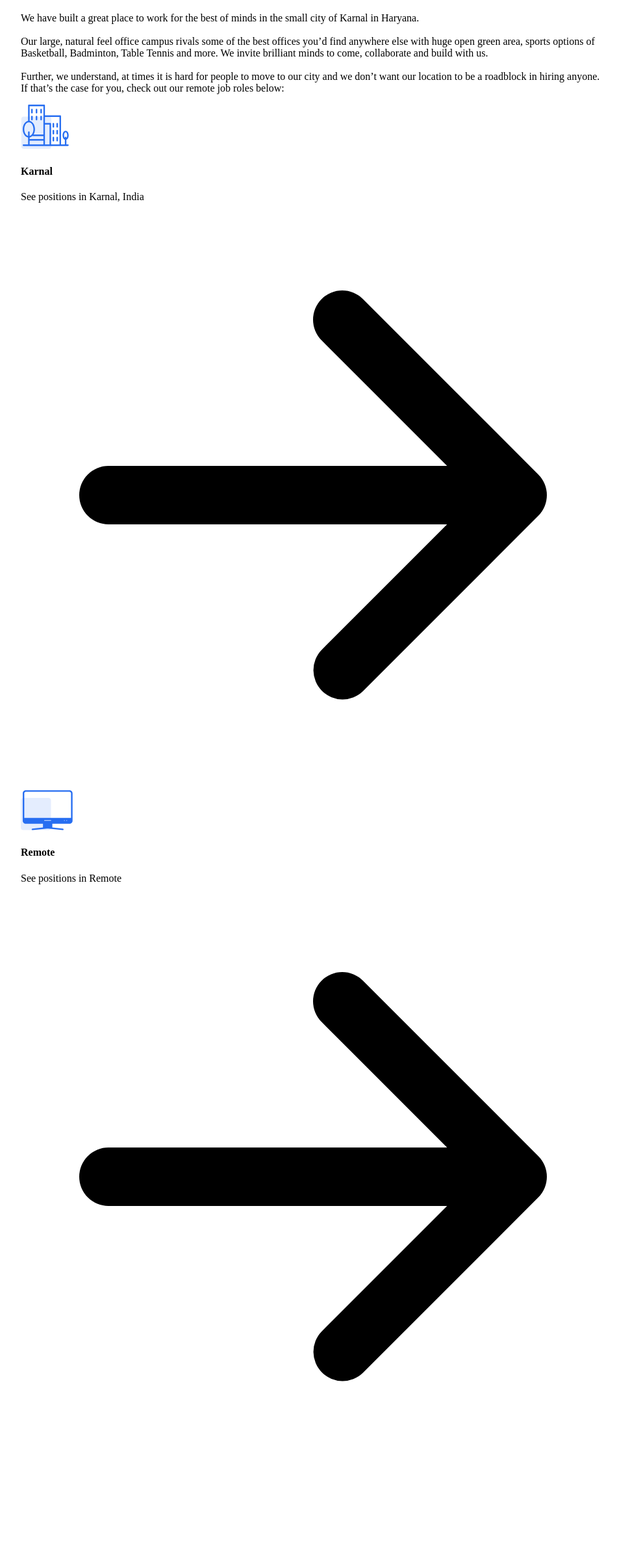
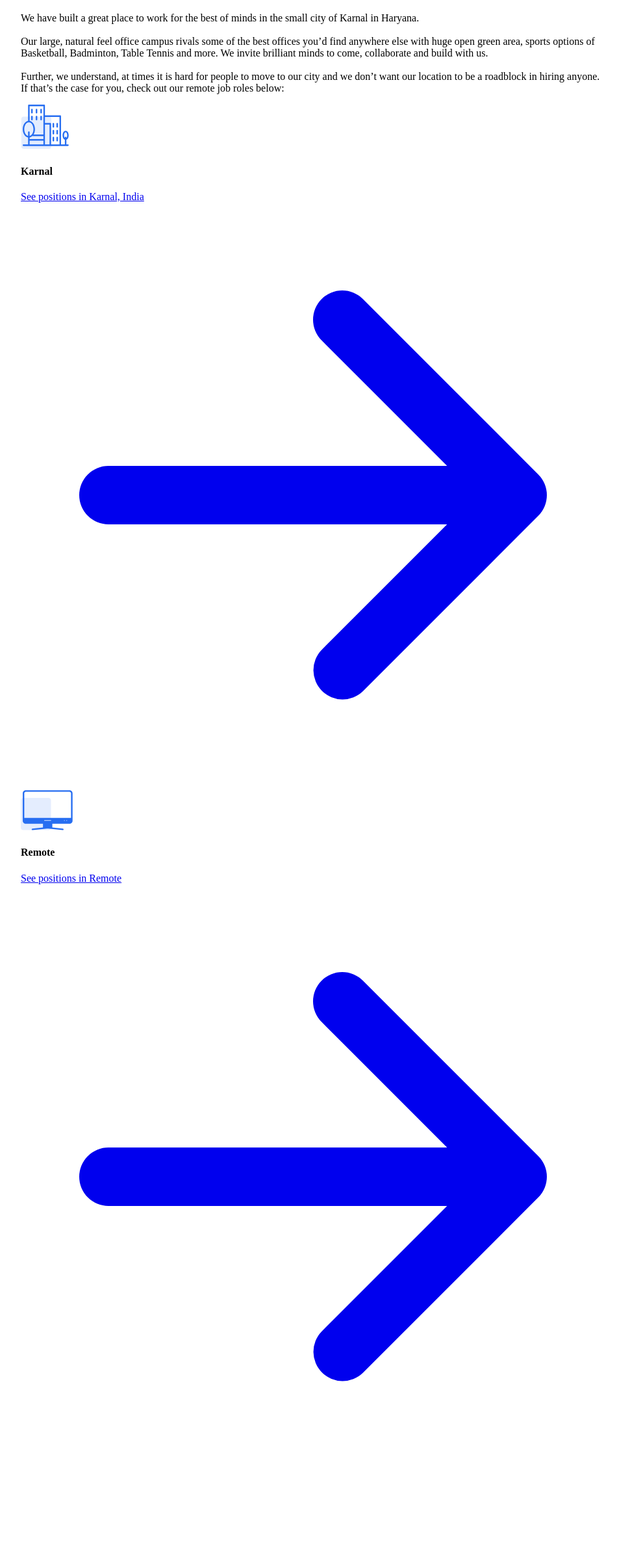
Before and after one commit to hcodetech/hcode-website, a Next.js app: page /work_with_us in a window 1280 px wide. Shown: the part 920-3327 px from the top of the page at 65% size, without its empty margins (8-958 px from the left). Built offline with nearby package versions, Linux system fonts and the light colour scheme.

Commit message:
Work with us Link update

```diff
--- a/pages/work_with_us.js
+++ b/pages/work_with_us.js
@@ -83,7 +83,7 @@ function work_with_us() {
           <div className="">
             <img src={karnal} alt="" />
             <h4 className="text-xl font-semibold py-2">Karnal</h4>
-            <a className="pb-1 border-b inline-flex border-black hover:scale-100  cursor-pointer opacity-50 hover:opacity-100">
+            <a href="https://in.indeed.com/cmp/Hcode-Technologies/jobs" target="_blank" className="pb-1 border-b inline-flex border-black hover:scale-100  cursor-pointer opacity-50 hover:opacity-100">
               See positions in Karnal, India
               <ArrowRightIcon className="w-6 ml-2 " />
             </a>
@@ -91,7 +91,7 @@ function work_with_us() {
           <div className="mt-4 md:mt-0">
             <img src={remote} alt="" />
             <h4 className="text-xl font-semibold  py-2">Remote</h4>
-            <a className="pb-1 border-b inline-flex border-black hover:scale-100  cursor-pointer opacity-50 hover:opacity-100">
+            <a href="https://in.indeed.com/cmp/Hcode-Technologies/jobs" target="_blank" className="pb-1 border-b inline-flex border-black hover:scale-100  cursor-pointer opacity-50 hover:opacity-100">
               See positions in Remote
               <ArrowRightIcon className="w-6 ml-2 " />
             </a>
```
